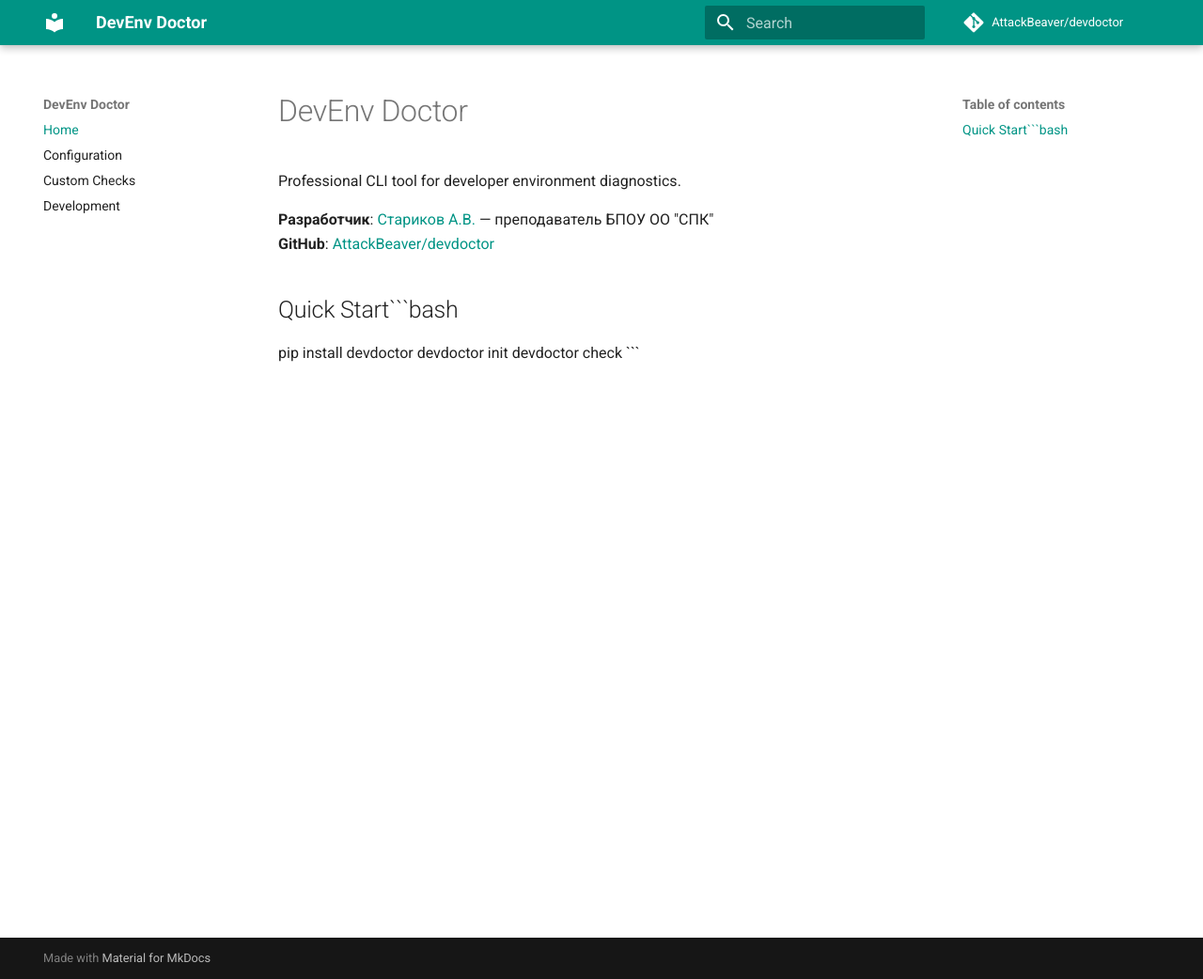
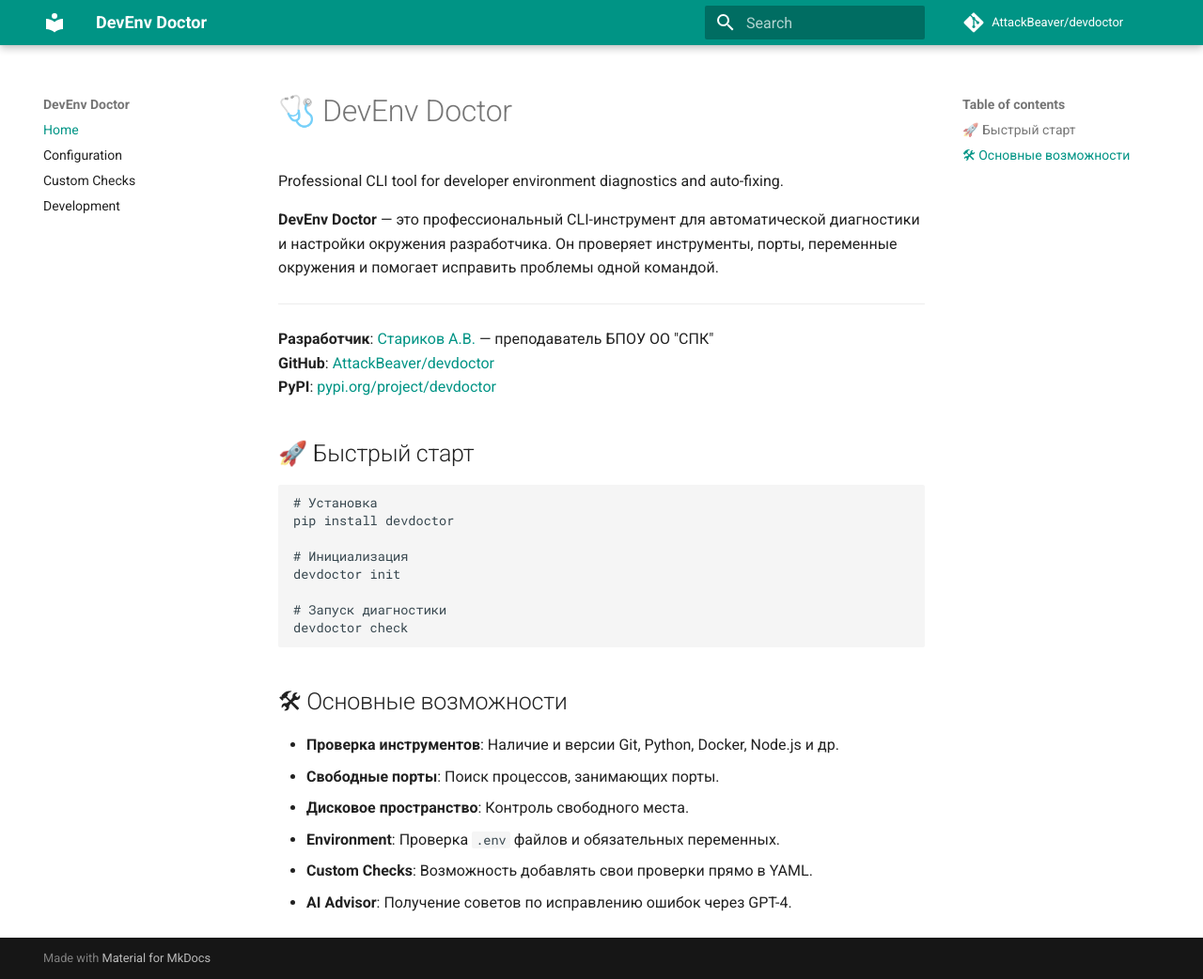
Before and after one commit to AttackBeaver/devdoctor, an MkDocs documentation site: the page built from docs/index.md, in a window 1280 px wide and 1042 px high. Shown: the whole window at 94% size. Built offline with MkDocs 1.6.1 and Material for MkDocs 9.7.7, drawn with Linux system fonts in a browser that asks for light colours; comment, search, counter and statistics services are not loaded.

Commit message:
final_update
release

````diff
--- a/docs/index.md
+++ b/docs/index.md
@@ -1,12 +1,33 @@
-# DevEnv Doctor
+# 🩺 DevEnv Doctor
 
-Professional CLI tool for developer environment diagnostics.
+Professional CLI tool for developer environment diagnostics and auto-fixing.
+
+**DevEnv Doctor** — это профессиональный CLI-инструмент для автоматической диагностики и настройки окружения разработчика. Он проверяет инструменты, порты, переменные окружения и помогает исправить проблемы одной командой.
+
+---
 
 **Разработчик**: [Стариков А.В.](https://github.com/AttackBeaver) — преподаватель БПОУ ОО "СПК"
 **GitHub**: [AttackBeaver/devdoctor](https://github.com/AttackBeaver/devdoctor)
+**PyPI**: [pypi.org/project/devdoctor](https://pypi.org/project/devdoctor/)
 
-## Quick Start```bash
+## 🚀 Быстрый старт
+
+```bash
+# Установка
 pip install devdoctor
+
+# Инициализация
 devdoctor init
+
+# Запуск диагностики
 devdoctor check
 ```
+
+## 🛠 Основные возможности
+
+- **Проверка инструментов**: Наличие и версии Git, Python, Docker, Node.js и др.
+- **Свободные порты**: Поиск процессов, занимающих порты.
+- **Дисковое пространство**: Контроль свободного места.
+- **Environment**: Проверка `.env` файлов и обязательных переменных.
+- **Custom Checks**: Возможность добавлять свои проверки прямо в YAML.
+- **AI Advisor**: Получение советов по исправлению ошибок через GPT-4.
--- a/pyproject.toml
+++ b/pyproject.toml
@@ -1,6 +1,6 @@
 [tool.poetry]
 name = "devdoctor"
-version = "0.2.0"
+version = "0.2.1"
 description = "Professional CLI tool for developer environment diagnostics and auto-fixing"
 authors = ["Starikov A.V."]
 readme = "README.md"
````
Also changed, not shown: README.md (+6 -1 lines).
